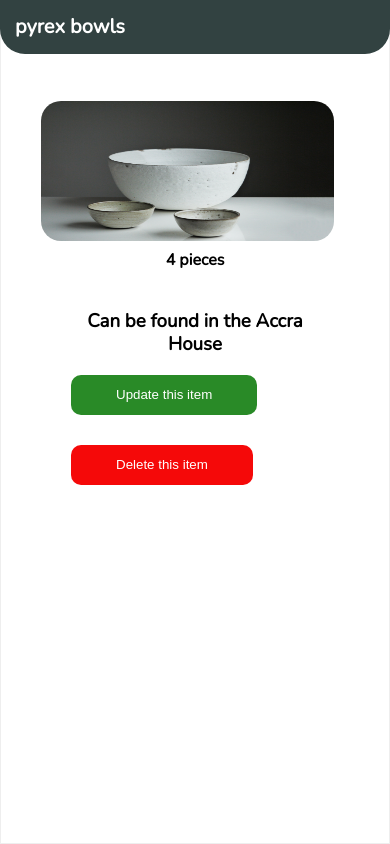
After one commit to danManasseh/inventory, a Django app: template invent/base/templates/base/item-detail.html in a window 390 px wide. The commit adds this page. Run offline with Django 3.2, Linux system fonts and the light colour scheme; the template is opened without the code that fills it, so the values that code supplies are empty.

Commit message:
details page added
yet to work on media query

```diff
--- /dev/null
+++ b/invent/base/templates/base/item-detail.html
@@ -0,0 +1,40 @@
+<!DOCTYPE html>
+<html lang="en">
+<head>
+    <meta charset="UTF-8">
+    <meta http-equiv="X-UA-Compatible" content="IE=edge">
+    <meta name="viewport" content="width=device-width, initial-scale=1.0">
+    <link rel="preconnect" href="https://fonts.googleapis.com">
+    <link rel="preconnect" href="https://fonts.gstatic.com" crossorigin>
+    <link href="https://fonts.googleapis.com/css2?family=Nunito:wght@200&display=swap" rel="stylesheet">
+    <link rel="stylesheet" href="/theme/styles/styles.css">
+    <link rel="stylesheet" href="/theme/styles/item.css">
+    <link rel="stylesheet" href="/theme/styles/login.css">
+    <link rel="stylesheet" href="/theme/styles/item-detail.css">
+    <title>Item details</title>
+</head>
+<body>
+<div class="container">
+    <div class="top-header">pyrex bowls</div>
+    <div class="form-container">
+        <div class="inner-cont">
+            <div class="img-cont">
+                <img class="dash-img" src="/theme/images/tom-crew-7HuTGlUfQSo-unsplash.jpg" alt="alt" height="140px" width="100%">
+                <!--<p>Soup Bowls</p>-->
+               <div class="img-cont-p"><p><b>4 pieces</b></p></div>
+            </div>
+
+        <h3 class="text"><b>Can be found in the Accra House</b></h3>
+
+        <div>
+            <input id="button1" type="submit" value="Update this item">
+        </div>
+
+        <div>
+            <input id="button3" type="submit" value="Delete this item">
+        </div>
+
+</div>
+    </div>
+</div>
+</body>
--- /dev/null
+++ b/invent/static/styles/item-detail.css
@@ -0,0 +1,33 @@
+.dash-img{
+    width: 95%;
+
+    border-radius: 20px;
+}
+.img-cont-p{
+    text-align: center;
+    margin-top: 5px;
+
+}
+.text{
+    padding: 20px;
+    text-align: center;
+    margin-top: 20px;
+}
+#button1{
+
+    padding: 12px 45px;
+    border-style: none;
+    background-color: #298A27;
+    color: #fff;
+    border-radius: 10px;
+    margin-left: 30px;
+}
+#button3{
+    padding: 12px 45px;
+    border-style: none;
+    background-color: #F50909;
+    color: #fff;
+    border-radius: 10px;
+    margin-left: 30px;
+    margin-top:30px;
+}
--- a/invent/static/styles/item.css
+++ b/invent/static/styles/item.css
@@ -15,6 +15,30 @@
     color: #fff;
     border-radius: 10px;
 }
+/*#myFile{
+    margin-left: 3%;
+    /*padding:12px 45px;
+    padding: 10px;
+    background-color: rgba(244, 240, 240, 1);
+    border-radius: 10px;
+
+}*/
+.form-button{
+    padding:15px 0px;
+    border-radius: 10px;
+    background-color: rgba(244, 240, 240, 1);
+    border-style: none;
+    width: 90%;
+    margin: 5px 0px 55px;
+    margin-left: 3px;
+    padding-left: 10px;
+
+
+}
+.inner-cont1{
+    margin: 0px 0px 0px 0px;;
+}
+
 
 @media only screen and (max-width: 600px){
     .form-container{
--- a/invent/static/styles/login.css
+++ b/invent/static/styles/login.css
@@ -36,7 +36,9 @@ input[type = text], input[type = password], input[type = number]{
     color: #fff;
     border-radius: 10px;
 }
-
+#button:hover{
+    background-color: rgb(115, 145, 143);
+}
 @media only screen and (max-width:600px){
 
     .text-container{
@@ -55,9 +57,14 @@ input[type = text], input[type = password], input[type = number]{
         border-style: none;
         width: 90%;
         margin: 5px 0px 55px;
+        padding-left: 20px;
     }
     #button{
+<<<<<<< Updated upstream:invent/static/styles/login.css
         margin-left: 19%;
+=======
+        margin-left: 20%;
+>>>>>>> Stashed changes:theme/styles/login.css
         padding: 12px 65px;
         border-style: none;
         background-color: rgba(50, 66, 65, 1);
```
Also changed, not shown: invent/base/templates/base/add-item.html (+21 -6 lines).
